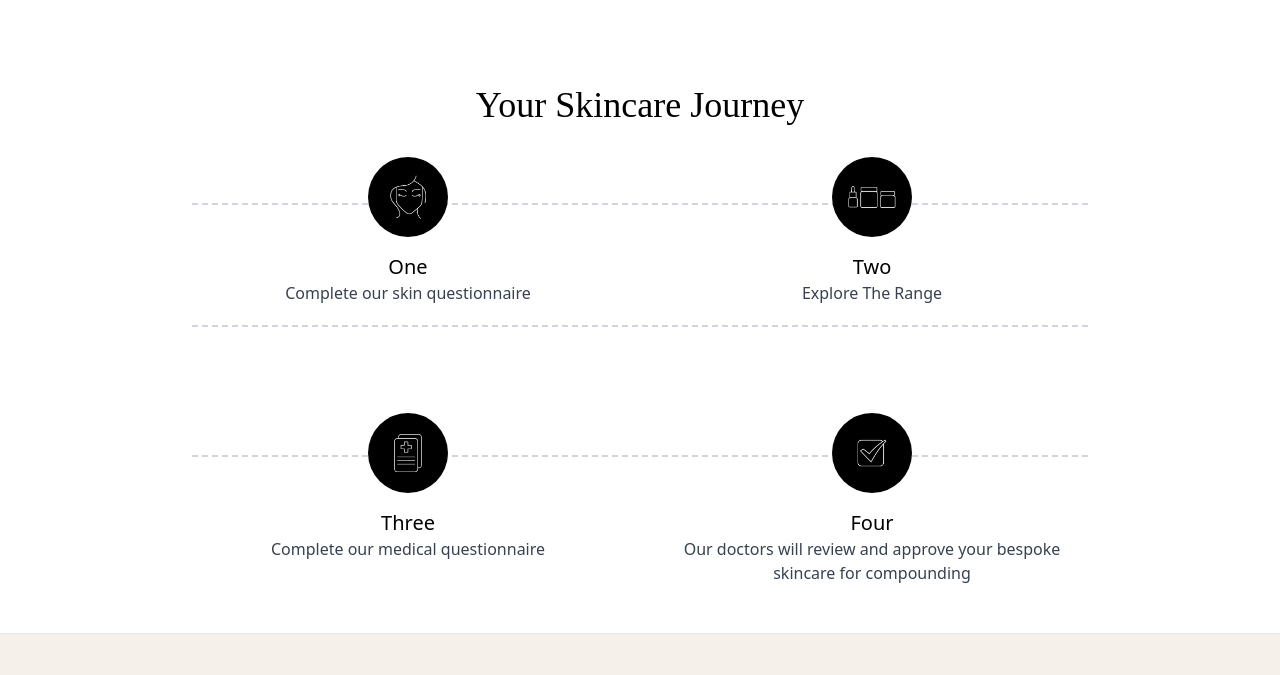
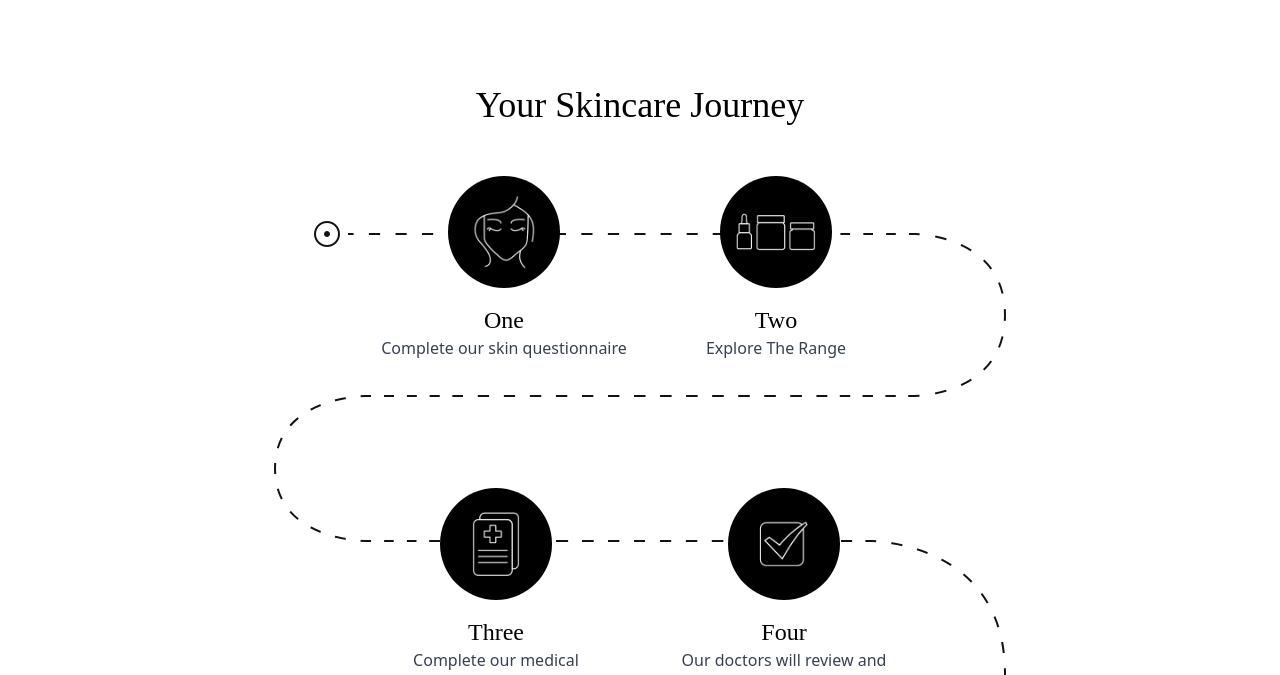
Before and after one commit to pracasupreti/dralok.com.np, a website: page about.htm in a window 1280 px wide. Shown: the part 1615-2290 px from the top of the page. Drawn offline with nearby package versions, Linux system fonts and the light colour scheme; a small style sheet from the web is missing.

Commit message:
Animation added
About page completed and added the animation
homepage-added animation on scroll

```diff
--- a/about.htm
+++ b/about.htm
@@ -30,8 +30,8 @@
     <script src="https://cdn.tailwindcss.com"></script>
 
     <!-- animation  -->
-    <script src="https://cdn.jsdelivr.net/gh/shishirraven/animate-on-scroll@v1.0/oyethemes_onscroll_animation.js"></script>
-    <link rel="stylesheet" href="https://cdn.jsdelivr.net/gh/shishirraven/animate-on-scroll@v1.2/animation_utility.css">
+    <link href="https://unpkg.com/aos@2.3.1/dist/aos.css" rel="stylesheet">
+    <script src="https://unpkg.com/aos@2.3.1/dist/aos.js"></script>
 
 </head>
 <body>
@@ -136,6 +136,8 @@
 
 
 <!-- skin concern  -->
+<div data-aos="zoom-out-down"
+data-aos-anchor-placement="top-bottom" data-aos-duration="2000">
 <div class="max-w-4xl mx-auto text-center px-5 py-12">
     <h1 class="text-4xl font-medium font-[Robot] mb-4">My main skin concern is...</h1>
     <p class="text-lg text-gray-700 mb-8 ">
@@ -161,6 +163,7 @@
             <p class="font-normal">PIGMENTATION</p>
         </div>
     </div>
+</div>
 </div>
 
 
@@ -218,54 +221,54 @@
 
 <!-- your skin care journey section -->
 <div class="max-w-4xl mx-auto text-center py-12">
-    <h1 class="text-4xl font-medium font-[Robot] mb-8">Your Skincare Journey</h1>
-    <div class="relative">
-        <div class="absolute w-full h-full flex items-center justify-between">
-            <div class="w-full h-14 border-t-2 border-dashed border-gray-300"></div>
-
-        </div>
-        <div class="grid grid-cols-2 gap-8">
-            <div class="relative flex flex-col items-center">
+  <div data-aos="fadeup">
+    <h1 class="text-4xl font-medium font-[Robot] mb-24">Your Skincare Journey</h1>
+  </div>
+    <div style="background-image: url('assets/images/about/download.png'); background-repeat: no-repeat; padding-bottom: 300px; background-position-x: center;">
+      <div>
+        <div class="grid grid-cols-2">
+            <div class="flex flex-col items-center ml-44 mt-[-45px]">
+              <div data-aos="fade-right">
                 <div class="bg-black text-white p-4 rounded-full mb-4">
-                    <img src="assets/images/about/journey/1.avif" alt="Step 1" class="h-12 w-12">
+                    <img src="assets/images/about/journey/1.avif" alt="Step 1" class="h-20 w-20">
                 </div>
-                <h2 class="text-xl font-medium">One</h2>
+              </div>
+                <h2 class="text-2xl font-medium font-[Montserrat]">One</h2>
                 <p class="text-gray-700">Complete our skin questionnaire</p>
             </div>
-            <div class="relative flex flex-col items-center">
+            <div class="flex flex-col items-center mr-44  mt-[-45px]">
+              <div data-aos="fade-left">
                 <div class="bg-black text-white p-4 rounded-full mb-4">
-                    <img src="assets/images/about/journey/2.webp" alt="Step 2" class="h-12 w-12">
+                    <img src="assets/images/about/journey/2.webp" alt="Step 2" class="h-20 w-20">
                 </div>
-                <h2 class="text-xl font-medium">Two</h2>
+              </div>
+                <h2 class="text-2xl font-medium font-[Montserrat]">Two</h2>
                 <p class="text-gray-700">Explore The Range</p>
             </div>
         </div>
     </div>
-    <div class="w-full h-full flex items-center justify-between py-5">
-        <div class="w-full h-1 border-t-2 border-dashed border-gray-300"></div>
-
-    </div>
-    <div class="relative mt-16 ">
-        <div class="absolute w-full h-full flex items-center justify-between">
-            <div class="w-full h-[88px] border-t-2 border-dashed border-gray-300"></div>
-
-        </div>
+    <div class="mt-16">
         <div class="grid grid-cols-2 gap-8">
-            <div class="relative flex flex-col items-center">
+            <div class="relative flex flex-col items-center ml-44 mt-16">
+              <div data-aos="fade-right">
                 <div class="bg-black text-white p-4 rounded-full mb-4">
-                    <img src="assets/images/about/journey/3.webp" alt="Step 3" class="h-12 w-12">
+                    <img src="assets/images/about/journey/3.webp" alt="Step 3" class="h-20 w-20">
                 </div>
-                <h2 class="text-xl font-medium">Three</h2>
+              </div>
+                <h2 class="text-2xl font-medium font-[Montserrat]">Three</h2>
                 <p class="text-gray-700">Complete our medical questionnaire</p>
             </div>
-            <div class="relative flex flex-col items-center">
+            <div class="flex flex-col items-center mr-44 mt-16">
+              <div data-aos="fade-left">
                 <div class="bg-black text-white p-4 rounded-full mb-4">
-                    <img src="assets/images/about/journey/4.avif" alt="Step 4" class="h-12 w-12">
+                    <img src="assets/images/about/journey/4.avif" alt="Step 4" class="h-20 w-20">
                 </div>
-                <h2 class="text-xl font-medium">Four</h2>
+              </div>
+                <h2 class="text-2xl font-medium font-[Montserrat]">Four</h2>
                 <p class="text-gray-700">Our doctors will review and approve your bespoke skincare for compounding</p>
             </div>
         </div>
+    </div>
     </div>
 </div>
 
@@ -359,5 +362,10 @@
 
 <!-- costom JS  -->
 <script src="assets/js/script.js"></script>
+
+<script>
+  AOS.init();
+</script>
+
 </body>
 </html>
```
Also changed, not shown: index.htm (+16 -3 lines).
